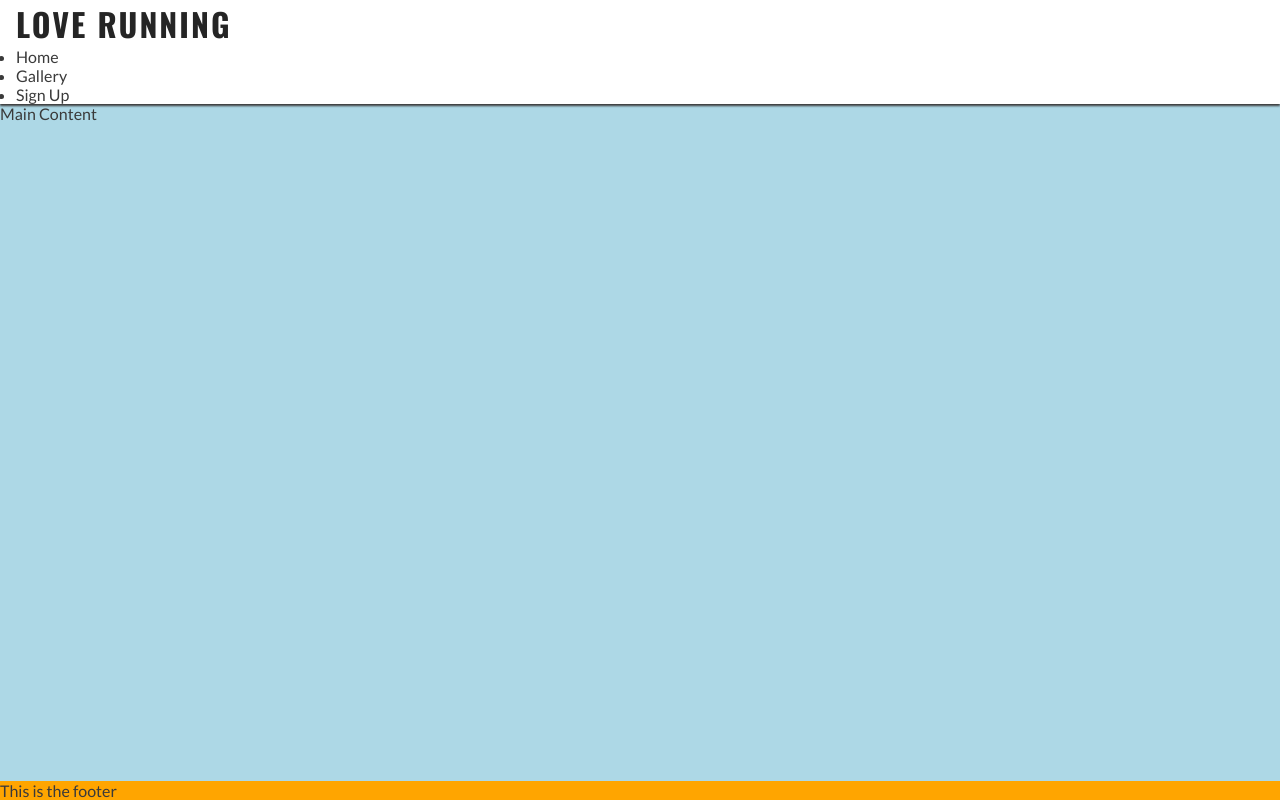
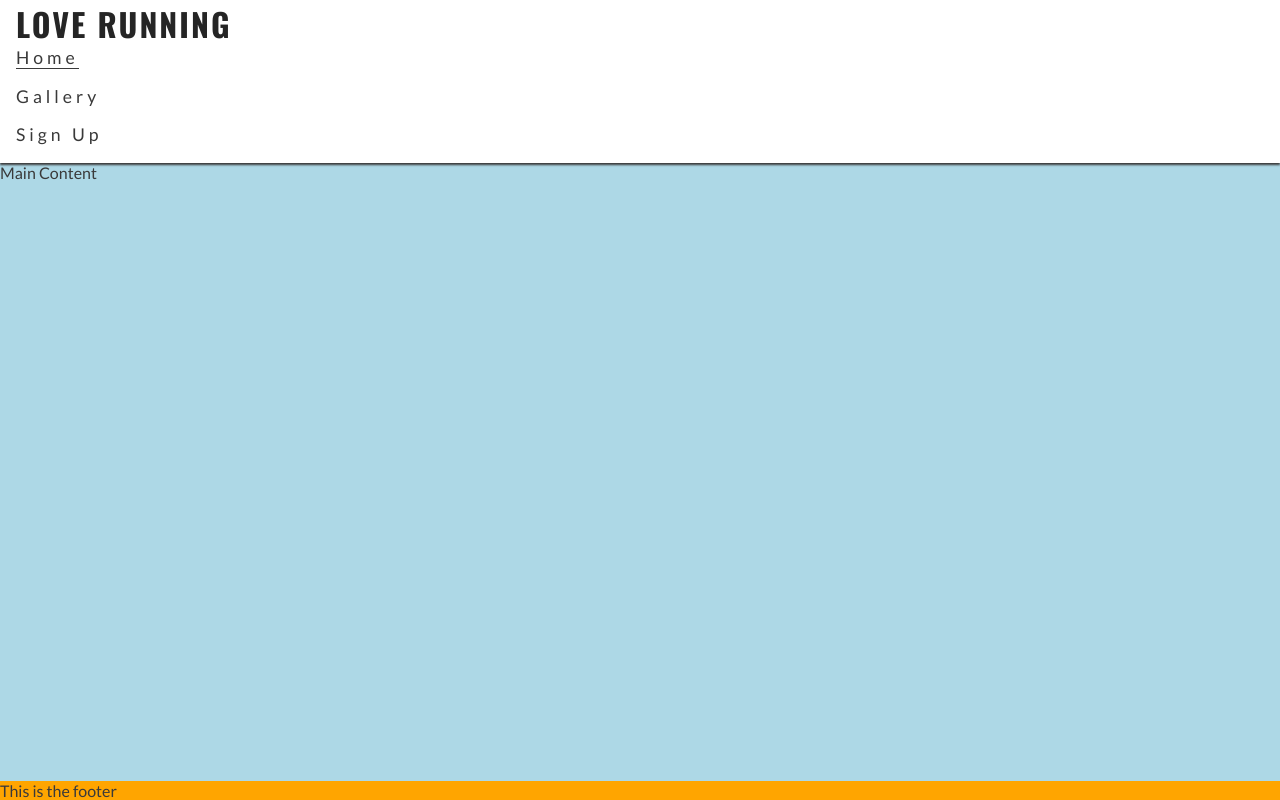
Before and after one commit to AmrutaKulkarni01/love-running, a plain HTML site: page index.html in a window 1280 px wide. Drawn offline with nearby package versions, Linux system fonts and the light colour scheme.

Commit message:
style navbar menu

```diff
--- a/assets/css/style.css
+++ b/assets/css/style.css
@@ -45,6 +45,24 @@ h1
     color: #252525;
 }
 
+#menu
+{
+    font-size: 110%;
+    letter-spacing: 4px;
+    list-style-type: none;
+}
+
+#menu > li
+{
+    margin-bottom: 1em;;
+
+}
+
+.active
+{
+    border-bottom: 1px solid #3a3a3a;
+}
+
 /*Main Content*/
 main
 {
--- a/index.html
+++ b/index.html
@@ -25,8 +25,8 @@
             <h1 id="logo">Love Running</h1>
         </a>
         <nav>
-            <ul>
-                <li><a href=""> Home </a></li>
+            <ul id="menu">
+                <li><a href="" class="active"> Home </a></li>
                 <li> <a href="">Gallery</a> </li>
                 <li><a href=""> Sign Up</a></li>
             </ul>
```
